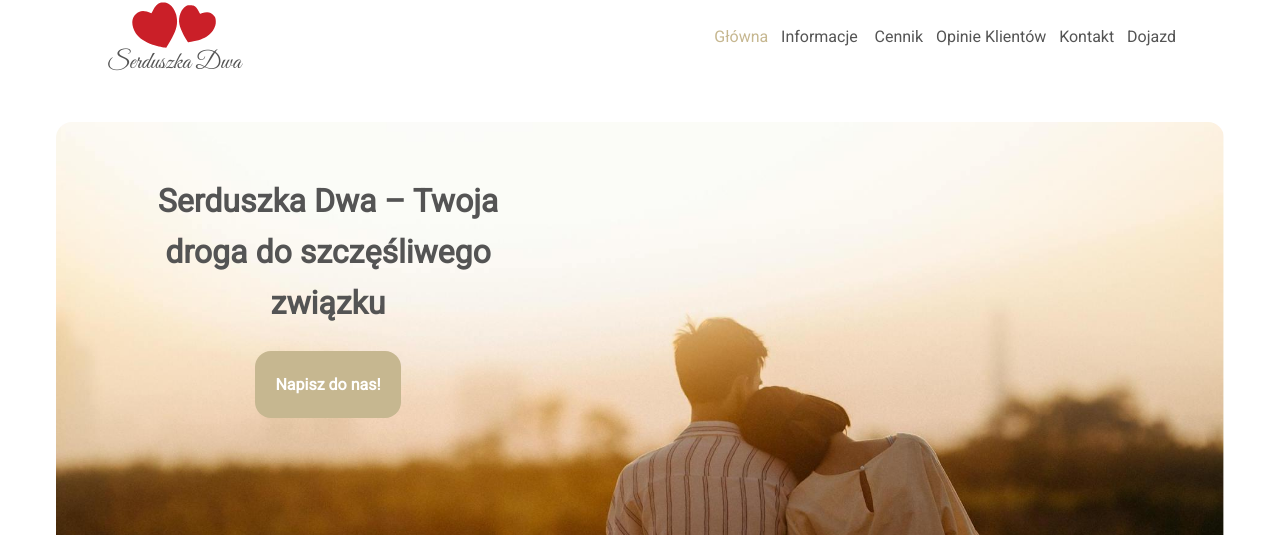
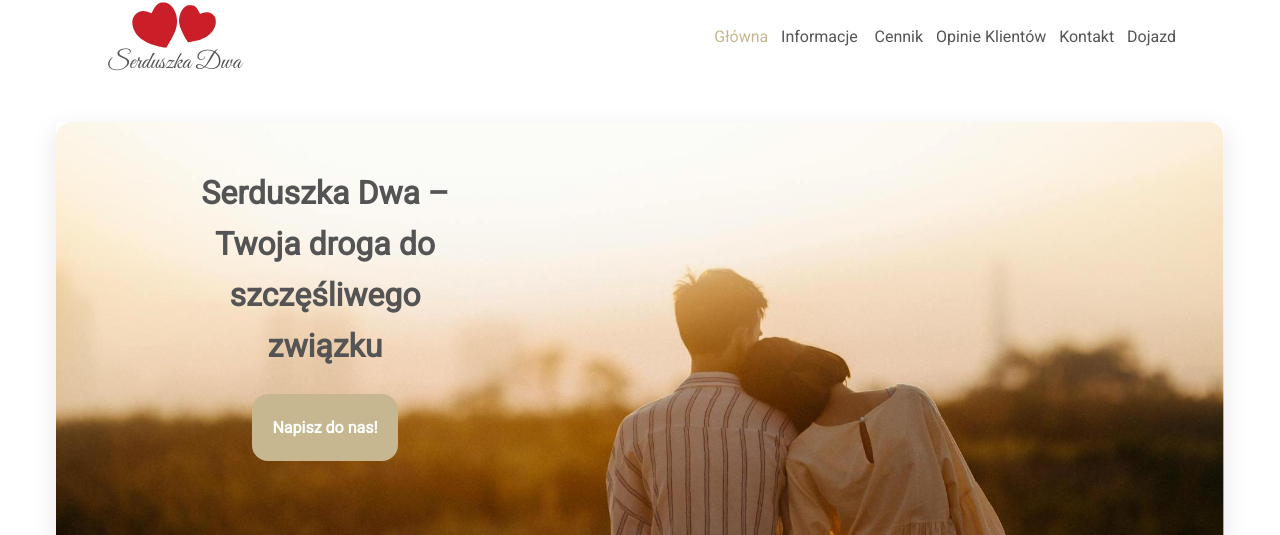
Before and after one commit to Vectari/serduszka-dwa, a React (Vite) app: page / in a window 1280 px wide. Shown: the top 535 px of the page. Built offline with nearby package versions, Linux system fonts and the light colour scheme; no server answers; the database is empty.

Commit message:
style: add style

```diff
--- a/src/view/Home/Home.jsx
+++ b/src/view/Home/Home.jsx
@@ -6,24 +6,38 @@ import { Button } from "../../components/Button/Button";
 import { Highlights } from "../../components/Highlights/Highlights";
 import { dictionary } from "../../dictionary";
 
+const ImageWrapper = styled.div`
+  width: 100%;
+  height: 500px;
+  overflow: hidden;
+  box-shadow: 0 8px 24px rgba(0, 0, 0, 0.1);
+`;
+
 const StyledImg = styled.img`
   width: 100%;
+  height: 100%;
   border-radius: 1rem;
+  object-fit: cover;
+  object-position: center;
 `;
 
 const StyledHighlightsContainer = styled.div`
-  display: block;
-  grid-template-columns: 1fr 1fr 1fr;
-  gap: 1rem;
-  width: 100%;
+  display: flex;
+  flex-wrap: wrap;
+  justify-content: center;
 `;
 
 const StyledContentOnMainPhoto = styled.div`
   position: absolute;
-  padding: 2rem;
-  padding-left: 5rem;
-  max-width: 30vw;
+  padding: 1.5rem;
+  padding-left: 9rem;
+  width: 250px;
   text-align: center;
+
+  @media (max-width: 830px) {
+    font-size: 0.9rem;
+    max-width: 45vw;
+  }
 `;
 
 export function Home() {
@@ -33,14 +47,18 @@ export function Home() {
         <h1>{dictionary.home_page.sloga}</h1>
         <Button to="/contact" title={dictionary.home_page.slogan_button} />
       </StyledContentOnMainPhoto>
-      <StyledImg src={coupleinshadow} alt="couple photo" />
+      <ImageWrapper>
+        <StyledImg src={coupleinshadow} alt="couple photo" />
+      </ImageWrapper>
 
       <h1>{dictionary.home_page.main_info_one_head}</h1>
       <p>{dictionary.home_page.main_info_one}</p>
       <h2>{dictionary.home_page.main_info_two_head}</h2>
       <p>{dictionary.home_page.main_info_two}</p>
 
-      <StyledImg src={coupledirtydancinggif} alt="couple photo" />
+      <ImageWrapper>
+        <StyledImg src={coupledirtydancinggif} alt="couple photo" />
+      </ImageWrapper>
 
       <h2>{dictionary.home_page.main_info_three_head}</h2>
       <p>{dictionary.home_page.main_info_three}</p>
@@ -86,7 +104,11 @@ export function Home() {
       <p>{dictionary.home_page.main_info_five.d}</p>
       <p>{dictionary.home_page.main_info_five.e}</p>
       <p>{dictionary.home_page.main_info_five.f}</p>
-      <StyledImg src={coupleonbridge} alt="couple photo" />
+
+      <ImageWrapper>
+        <StyledImg src={coupleonbridge} alt="couple photo" />
+      </ImageWrapper>
+
       <h2>{dictionary.home_page.main_info_six_head}</h2>
       <p>{dictionary.home_page.main_info_six}</p>
     </>
--- a/src/view/Map/Map.jsx
+++ b/src/view/Map/Map.jsx
@@ -9,6 +9,11 @@ const phoneNumber = `${dictionary.main_info.phone_numer}`;
 
 const StyledMapConatiner = styled.div`
   display: flex;
+  text-align: center;
+
+  @media (max-width: 1200px) {
+    display: block;
+  }
 `;
 
 const StyledGoogleMap = styled.iframe`
@@ -17,6 +22,11 @@ const StyledGoogleMap = styled.iframe`
   height: 600px;
   border-radius: 1rem;
   border: 0.2rem solid ${theme.border_and_lines};
+
+  @media (max-width: 1200px) {
+    max-width: 90vw;
+    height: 450px;
+  }
 `;
 
 const StyledContactInfo = styled.div`
@@ -33,7 +43,7 @@ export function Map() {
         referrerpolicy="no-referrer-when-downgrade"
       ></StyledGoogleMap>
       <StyledContactInfo>
-        <h3>Adres:</h3> Biuro Matrymonialne i Partnerskie
+        <h3>Adres:</h3>Serduszka Dwa -  Biuro Matrymonialne i Partnerskie
         <p>&quot;Serduszka Dwa&quot;</p>
         ul. Grundwaldzka 73/3
         <br /> 85-239 Bydgoszcz <h3>Kontakt:</h3>{" "}
```
